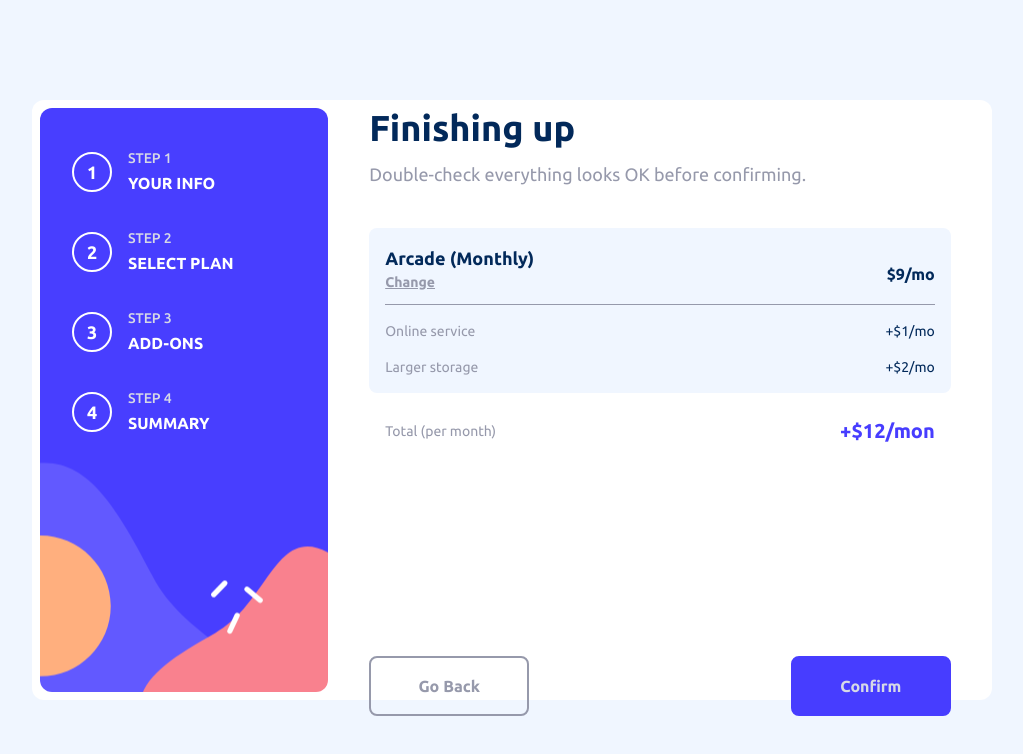
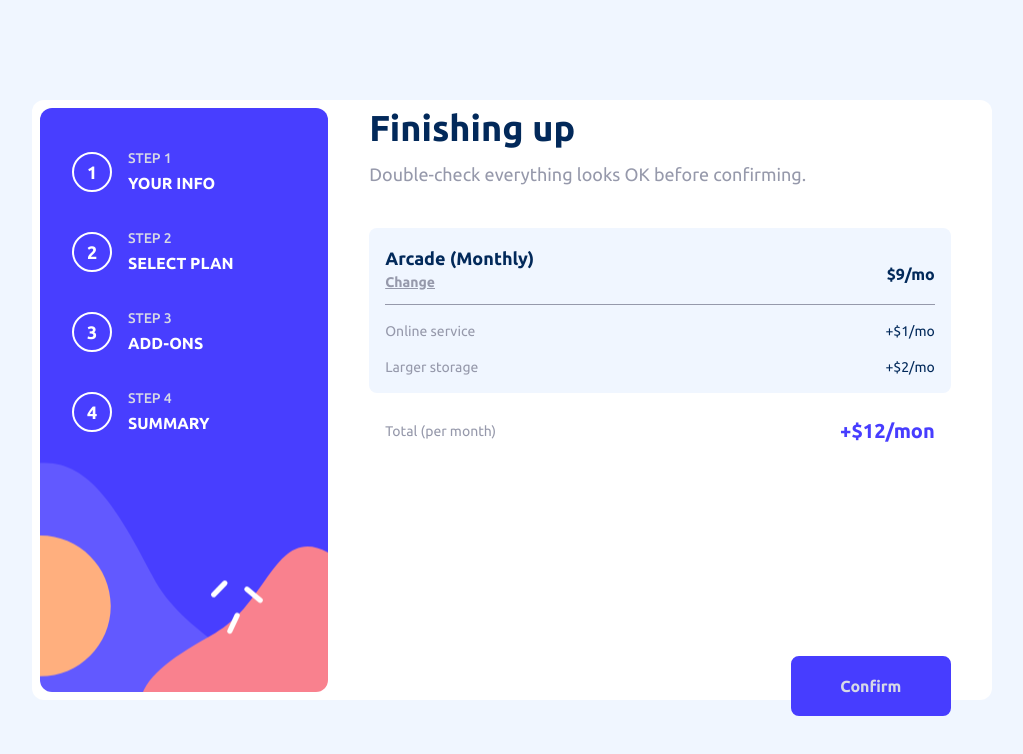
Before and after one commit to KarineBrandelli/multi-step-form, a React (Vite) app: page /Step4 in a window 1280 px wide. Shown: the top 754 px of the page, without its empty margins (128-1151 px from the left). Built offline with nearby package versions, Linux system fonts and the light colour scheme.

Commit message:
build: add routes to form buttons

```diff
--- a/src/components/Steps/Step2.jsx
+++ b/src/components/Steps/Step2.jsx
@@ -1,6 +1,9 @@
 import { useState } from "react";
+import { Link } from "react-router-dom";
 import { Switch } from "@headlessui/react";
 import { RadioGroup } from "@headlessui/react";
+import { GoBackButton } from "../Button/GoBackButton";
+import { NextStepButton } from "../Button/NextStepButton";
 
 import { plansStep2 } from "./helpers/plansStep2";
 
@@ -46,7 +49,9 @@ export const Step2 = () => {
         </RadioGroup>
 
         <div className="flex justify-center gap-5 mt-8">
-          <span className="font-bold text-blue-marine text-sm lg:text-base">Monthly</span>
+          <span className="font-bold text-blue-marine text-sm lg:text-base">
+            Monthly
+          </span>
           <Switch
             checked={enabled}
             onChange={setEnabled}
@@ -58,17 +63,19 @@ export const Step2 = () => {
                 enabled ? "translate-x-6" : "translate-x-1"
               } inline-block h-4 w-4 transform duration-500 ease-in-out rounded-full bg-white transition`} />
           </Switch>
-          <span className="font-bold text-gray-cool text-sm lg:text-base">Yearly</span>
+          <span className="font-bold text-gray-cool text-sm lg:text-base">
+            Yearly
+          </span>
         </div>
       </div>
 
       <div className="flex justify-between">
-        <button className="text-gray-cool border-2 rounded-lg py-2 lg:py-4 w-24 lg:w-40 text-sm lg:text-base font-bold  hover:text-blue-marine transition">
-          Go Back
-        </button>
-        <button className="bg-blue-purplish text-gray-light border-2 border-blue-purplish rounded-lg py-2 lg:py-4 w-24 lg:w-40 text-sm lg:text-base font-bold hover:opacity-80 transition">
-          Next Step
-        </button>
+        <Link to={"/"}>
+          <GoBackButton />
+        </Link>
+        <Link to={"/Step3"}>
+          <NextStepButton />
+        </Link>
       </div>
     </>
   );
--- a/src/components/Steps/Step3.jsx
+++ b/src/components/Steps/Step3.jsx
@@ -1,3 +1,7 @@
+import { Link } from "react-router-dom";
+import { GoBackButton } from "../Button/GoBackButton";
+import { NextStepButton } from "../Button/NextStepButton";
+
 import { plansStep3 } from "./helpers/plansStep3";
 
 export const Step3 = () => {
@@ -14,7 +18,7 @@ export const Step3 = () => {
         {plansStep3.map((ao, index) => (
           <div
             key={index}
-            className="px-1 py-2 lg:px-8 lg:py-6 rounded-lg flex items-center justify-between mb-3 cursor-pointer border-[1px] border-gray-cool hover:ring-2 hover:ring-blue-purplish transition duration-300" >
+            className="px-1 py-2 lg:px-8 lg:py-6 rounded-lg flex items-center justify-between mb-3 cursor-pointer border-[1px] border-gray-cool hover:ring-[1px] hover:ring-blue-purplish hover:border-[1px] hover:border-blue-purplish transition duration-300" >
             <div className="flex justify-between items-center gap-3 lg:gap-8">
               <input
                 value={ao}
@@ -25,7 +29,9 @@ export const Step3 = () => {
                 <h3 className="text-blue-marine font-medium text-sm lg:text-lg">
                   {ao.title}
                 </h3>
-                <span className="text-gray-cool text-xs lg:text-base">{ao.desc}</span>
+                <span className="text-gray-cool text-xs lg:text-base">
+                  {ao.desc}
+                </span>
               </div>
             </div>
             <span className="text-blue-purplish text-xs lg:text-base font-medium">
@@ -36,12 +42,12 @@ export const Step3 = () => {
       </div>
 
       <div className="flex justify-between">
-        <button className="text-gray-cool border-2 rounded-lg lg:mt-0 py-2 lg:py-4 w-24 lg:w-40 text-sm lg:text-base font-bold  hover:text-blue-marine transition">
-          Go Back
-        </button>
-        <button className="bg-blue-purplish text-gray-light border-2 border-blue-purplish rounded-lg py-2 lg:py-4 w-24 lg:w-40 text-sm lg:text-base font-bold hover:opacity-80 transition">
-          Next Step
-        </button>
+        <Link to={"/Step2"}>
+          <GoBackButton />
+        </Link>
+        <Link to={"/Step4"}>
+          <NextStepButton />
+        </Link>
       </div>
     </>
   );
--- a/src/components/Steps/Step4.jsx
+++ b/src/components/Steps/Step4.jsx
@@ -1,3 +1,6 @@
+import { Link } from "react-router-dom";
+import { ConfirmButton } from "../Button/ConfirmButton";
+
 export const Step4 = () => {
   return (
     <>
@@ -24,14 +27,18 @@ export const Step4 = () => {
 
           <div className="flex items-center justify-between pt-4">
             <div className="flex flex-col">
-              <h4 className="text-gray-cool text-xs lg:text-sm">Online service</h4>
+              <h4 className="text-gray-cool text-xs lg:text-sm">
+                Online service
+              </h4>
             </div>
             <span className="text-blue-marine text-sm">+$1/mo</span>
           </div>
 
           <div className="flex items-center justify-between pt-4">
             <div className="flex flex-col">
-              <h4 className="text-gray-cool text-xs lg:text-sm">Larger storage</h4>
+              <h4 className="text-gray-cool text-xs lg:text-sm">
+                Larger storage
+              </h4>
             </div>
             <span className="text-blue-marine text-sm">+$2/mo</span>
           </div>
@@ -39,17 +46,16 @@ export const Step4 = () => {
 
         <div className="w-full flex items-center justify-between px-4">
           <span className="text-gray-cool text-sm">Total (per month)</span>
-          <span className="font-bold text-blue-purplish lg:text-xl">+$12/mon</span>
+          <span className="font-bold text-blue-purplish lg:text-xl">
+            +$12/mon
+          </span>
         </div>
       </div>
 
-      <div className="flex justify-between">
-        <button className="text-gray-cool border-2 rounded-lg lg:mt-0 py-2 lg:py-4 w-24 lg:w-40 text-sm lg:text-base font-bold  hover:text-blue-marine transition">
-          Go Back
-        </button>
-        <button className="bg-blue-purplish text-gray-light border-2 border-blue-purplish rounded-lg py-2 lg:py-4 w-24 lg:w-40 text-sm lg:text-base font-bold hover:opacity-80 transition">
-          Confirm
-        </button>
+      <div className="flex justify-end">
+        <Link to={"/Step5"}>
+          <ConfirmButton />
+        </Link>
       </div>
     </>
   );
```
